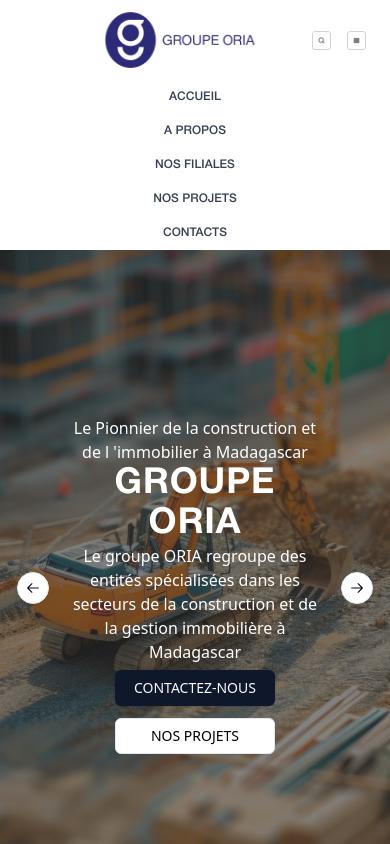
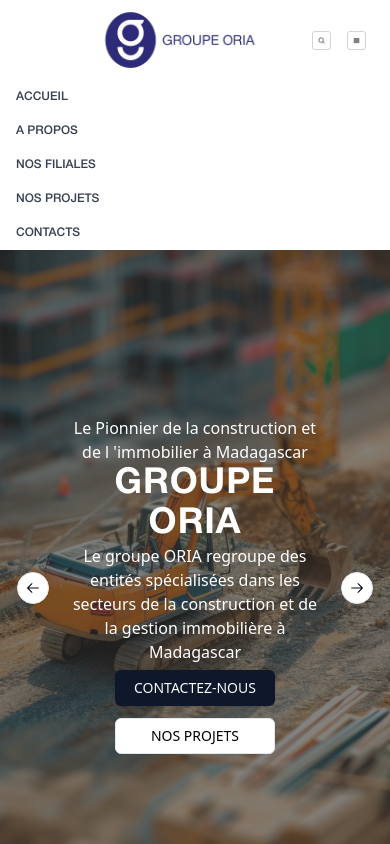
Before and after one commit to SylvHardDev/site-oria, a React (Vite) app: page / in a window 390 px wide. Both pictures are taken after a click on the button 356 px from the left and 40 px from the top of the page. Shown: the top 844 px of the page. Built offline with nearby package versions, Linux system fonts and the light colour scheme.

Commit message:
fix mobil menu

```diff
--- a/src/components/Navbar/Navbar.jsx
+++ b/src/components/Navbar/Navbar.jsx
@@ -71,11 +71,11 @@
       {/* Mobile Menu - Only visible when menu button is clicked */}
       {isOpen && (
         <div ref={menuRef} className="lg:hidden z-10 bg-white shadow-md">
-          <a href="/" className="block px-4 py-2 text-gray-700 hover:bg-gray-100 text-center text-[12px] md:text-[13px]">ACCUEIL</a>
-          <a href="/about" className="block px-4 py-2 text-gray-700 hover:bg-gray-100 text-center text-[12px] md:text-[13px]">A PROPOS</a>
-          <a href="/filiales" className="block px-4 py-2 text-gray-700 hover:bg-gray-100 text-center text-[12px] md:text-[13px]">NOS FILIALES</a>
-          <a href="/projects" className="block px-4 py-2 text-gray-700 hover:bg-gray-100 text-center text-[12px] md:text-[13px]">NOS PROJETS</a>
-          <a href="/contact" className="block px-4 py-2 text-gray-700 hover:bg-gray-100 text-center text-[12px] md:text-[13px]">CONTACTS</a>
+          <a href="/" className="block px-4 py-2 text-gray-700 hover:bg-gray-100 text-[12px] md:text-[13px]">ACCUEIL</a>
+          <a href="/about" className="block px-4 py-2 text-gray-700 hover:bg-gray-100 text-[12px] md:text-[13px]">A PROPOS</a>
+          <a href="/filiales" className="block px-4 py-2 text-gray-700 hover:bg-gray-100 text-[12px] md:text-[13px]">NOS FILIALES</a>
+          <a href="/projects" className="block px-4 py-2 text-gray-700 hover:bg-gray-100 text-[12px] md:text-[13px]">NOS PROJETS</a>
+          <a href="/contact" className="block px-4 py-2 text-gray-700 hover:bg-gray-100 text-[12px] md:text-[13px]">CONTACTS</a>
         </div>
       )}
     </nav>
```
